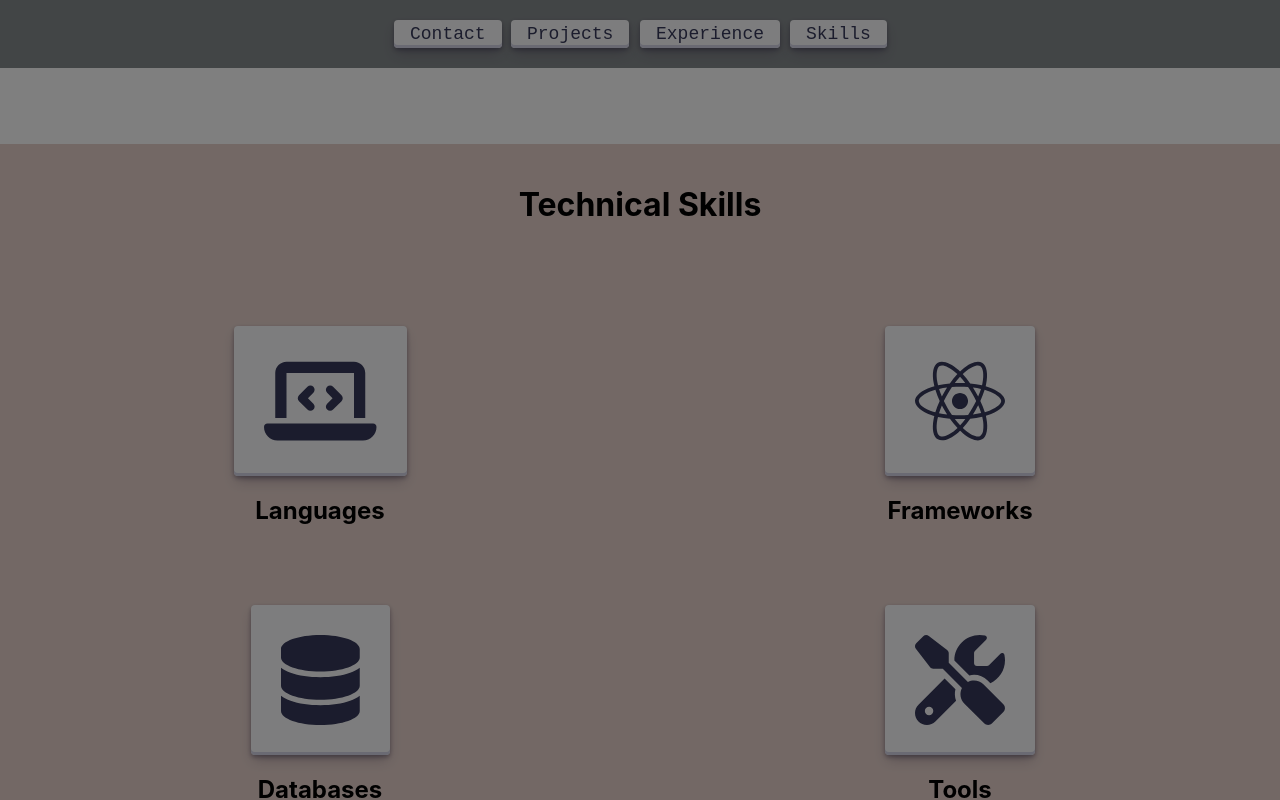
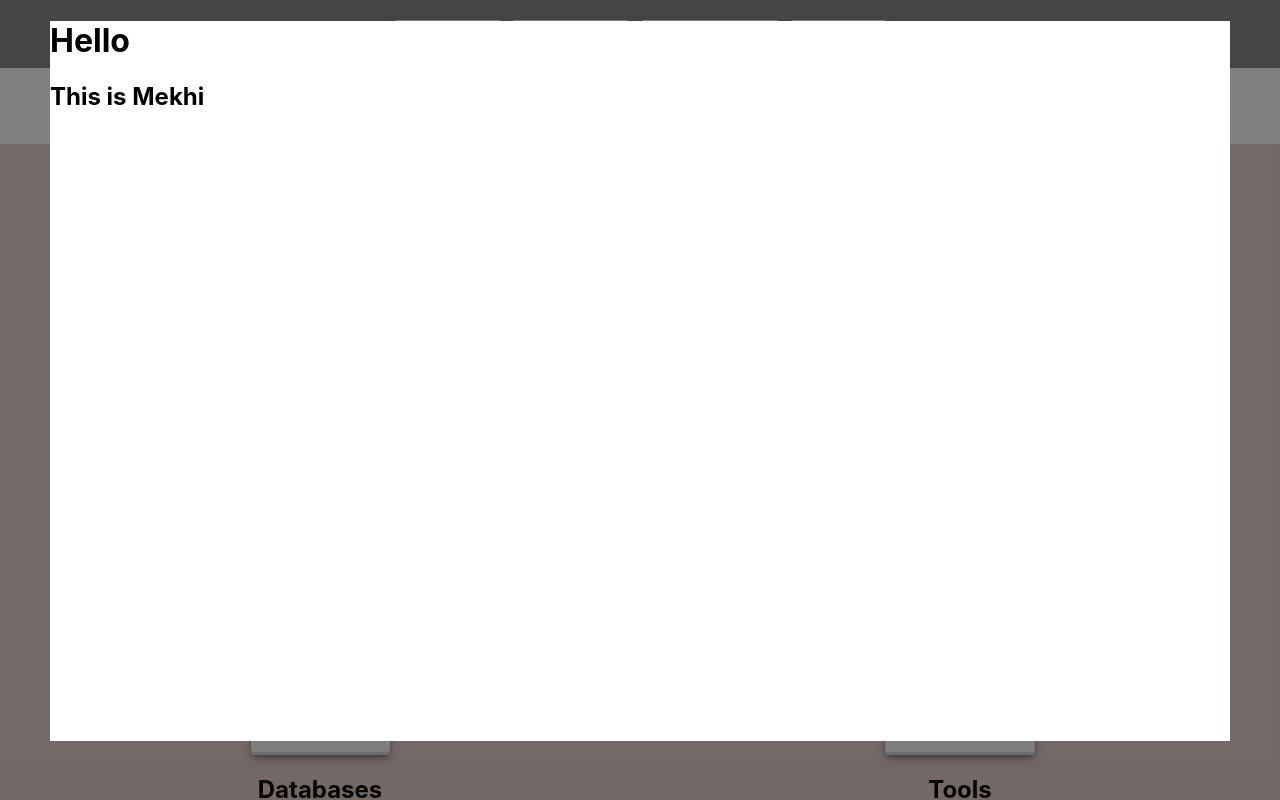
Before and after one commit to MekhiHart/portfolio, a React (Create React App) app: page / in a window 1280 px wide. Both pictures are taken after a click on the link 320 px from the left and 1056 px from the top of the page. Shown: the part 656-1456 px from the top of the page. Built offline with nearby package versions, Linux system fonts and the light colour scheme.

Commit message:
added popup window upon click for skills

```diff
--- a/src/App.js
+++ b/src/App.js
@@ -14,7 +14,7 @@ function App() {
   const [scrollDivs, setScrollDivs] = useState([])
   const [popUp,setPopUp] = useState({isClicked:false}) // * initial value
 
-  useEffect(() =>{ // * invoked when app is rendered
+  useEffect(() =>{ // * handles hiding nav bar
     var lastScrollTop;
     const navbar = document.getElementById('nav');
     window.addEventListener('scroll',function(){
@@ -30,9 +30,15 @@ function App() {
   }, [])
 
   useEffect(() =>{
+    // * web page section
     const heroDiv = document.getElementById("HERO")
     const skillsDiv = document.getElementById("SKILLS")
     setScrollDivs([heroDiv, skillsDiv])
+
+
+    // *
+    const bodyTarget = document.getElementsByTagName("html")[0]
+    bodyTarget.style = {margin: "0", height: "100%", overflow: "hidden"}
   },[])
 
   // useEffect(() =>console.log("Clcicksed"),popUp)
--- a/src/Components/PopUp.jsx
+++ b/src/Components/PopUp.jsx
@@ -1,7 +1,10 @@
 export default function PopUp(){
     return(
         <div className="popup--overlay">
-
+            <div className="popUp--container">
+                <h1>Hello</h1>
+                <h2>This is Mekhi</h2>
+            </div>
         </div>
     )
 
--- a/src/index.css
+++ b/src/index.css
@@ -6,6 +6,8 @@ body {
   -webkit-font-smoothing: antialiased;
   -moz-osx-font-smoothing: grayscale;
 }
+
+
 
 code {
   font-family: source-code-pro, Menlo, Monaco, Consolas, 'Courier New',
@@ -111,7 +113,6 @@ nav a:hover:before {
 }
 
 .popup--overlay{
-  display: flex;
   position: fixed;
   top: 0px;
   left: 0px;
@@ -124,6 +125,13 @@ nav a:hover:before {
   justify-content: center;
   align-items: center;
   z-index: 101;
+}
+
+.popUp--container{
+  margin: 0px 50px;
+  z-index: 102;
+  background-color: white;
+  height: 90vh;
 }
 
 .fullScreen{
```
